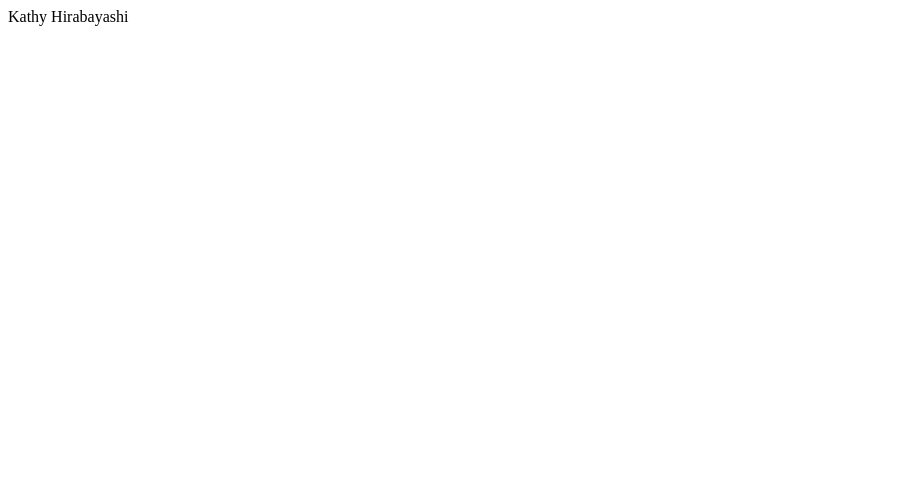
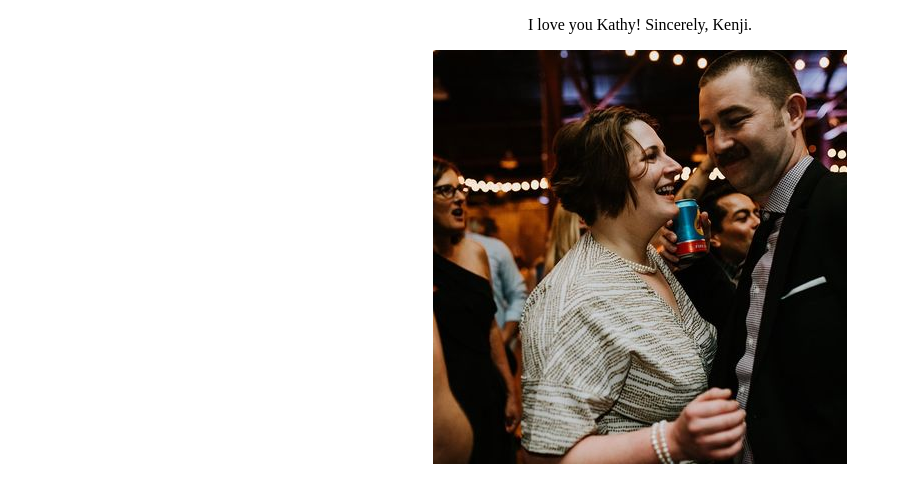
Before and after one commit to mkhira2/kathyhirabayashi, a plain HTML site: page index.html in a window 1280 px wide. Shown: the whole page, without its empty margins (0-902 px from the left). Drawn offline with Linux system fonts and the light colour scheme.

Commit message:
adds a photo and alters text

```diff
--- a/index.html
+++ b/index.html
@@ -7,7 +7,8 @@
     <link href="style.css" rel="stylesheet" type="text/css" />
   </head>
   <body>
-    Kathy Hirabayashi
+    <p>I love you Kathy! Sincerely, Kenji.</p>
+    <img src='knk.jpeg'>
     <script src="script.js"></script>
   </body>
 </html>
--- a/style.css
+++ b/style.css
@@ -0,0 +1,3 @@
+body {
+  text-align: center;
+}
```
Also changed, not shown: knk.jpeg (added).
